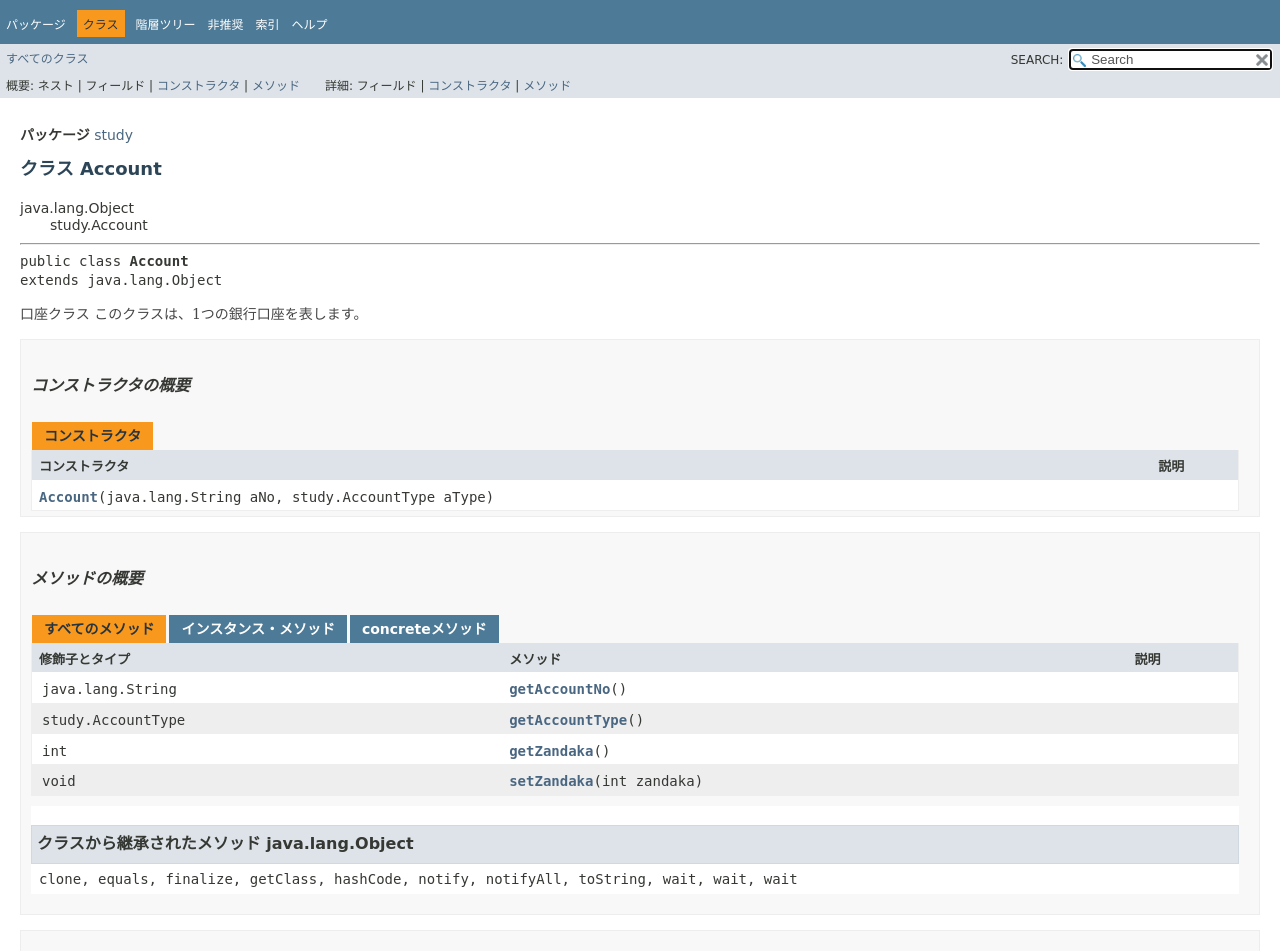
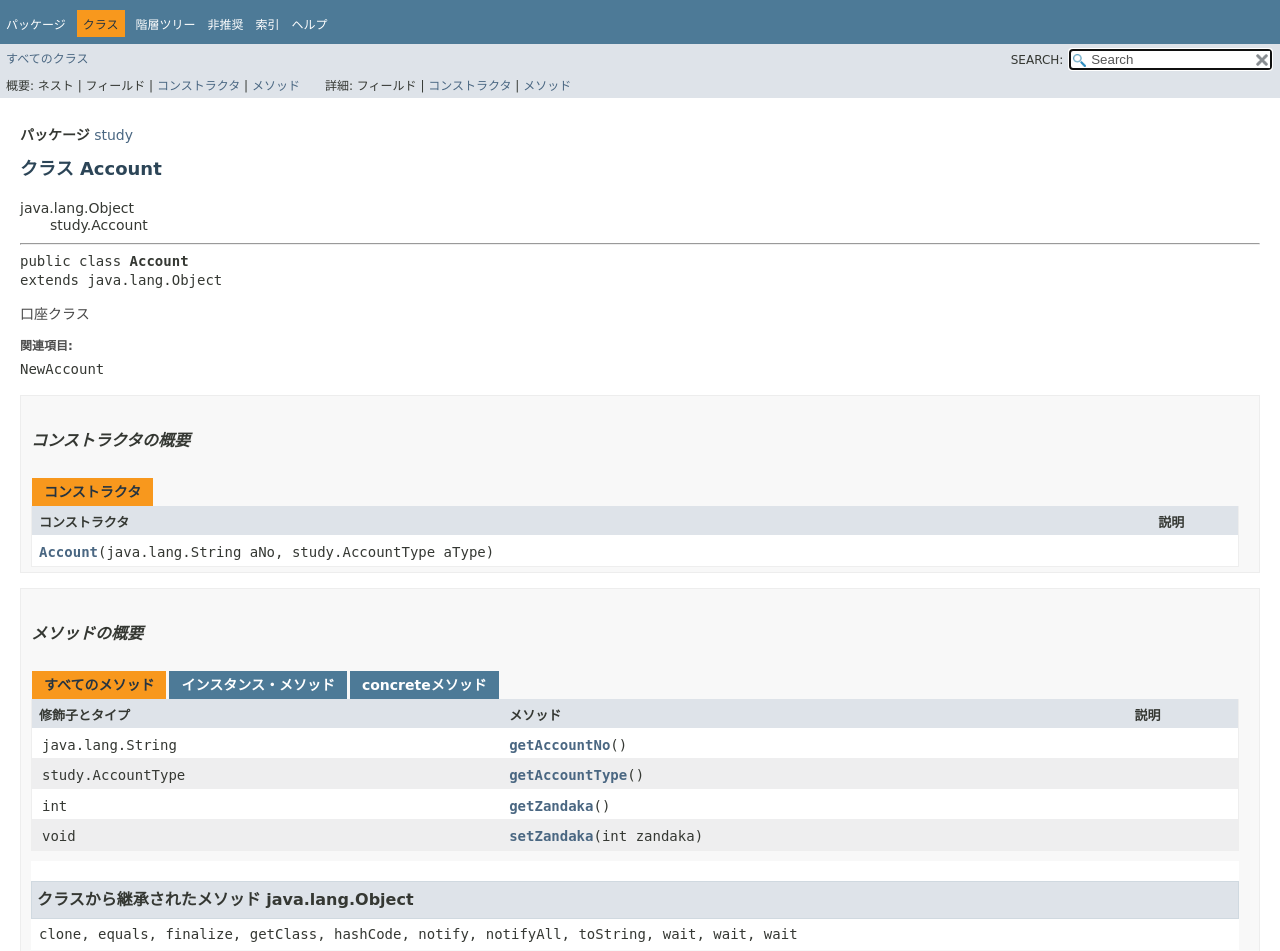
Before and after one commit to HiroyaMimura/study_java, a plain HTML site: page doc/study/Account.html in a window 1280 px wide. Shown: the top 951 px of the page. Drawn offline with Linux system fonts and the light colour scheme; no server answers; a script that the page names is missing; a web font is replaced by a local one.

Commit message:
Javadocタグ

```diff
--- a/doc/study/Account.html
+++ b/doc/study/Account.html
@@ -2,7 +2,7 @@
 <!-- NewPage -->
 <html lang="ja">
 <head>
-<!-- Generated by javadoc (11.0.9) on Fri Feb 10 19:46:56 JST 2023 -->
+<!-- Generated by javadoc (11.0.9) on Fri Feb 10 20:02:06 JST 2023 -->
 <title>Account</title>
 <meta http-equiv="Content-Type" content="text/html; charset=UTF-8">
 <meta name="dc.created" content="2023-02-10">
@@ -132,8 +132,11 @@ $('.navPadding').css('padding-top', $('.fixedNav').css("height"));
 <hr>
 <pre>public class <span class="typeNameLabel">Account</span>
 extends java.lang.Object</pre>
-<div class="block">口座クラス
- このクラスは、1つの銀行口座を表します。</div>
+<div class="block">口座クラス</div>
+<dl>
+<dt><span class="seeLabel">関連項目:</span></dt>
+<dd><code>NewAccount</code></dd>
+</dl>
 </li>
 </ul>
 </div>
```
Also changed, not shown: doc/allclasses-index.html (+2 -3 lines), doc/allclasses.html (+1 -1 lines), doc/allpackages-index.html (+1 -1 lines), doc/constant-values.html (+1 -1 lines), doc/deprecated-list.html (+1 -1 lines), doc/help-doc.html (+1 -1 lines), doc/index-all.html (+2 -3 lines), doc/index.html (+1 -1 lines), doc/overview-tree.html (+1 -1 lines), doc/study/package-summary.html (+2 -3 lines), doc/study/package-tree.html (+1 -1 lines), 5 other files.
